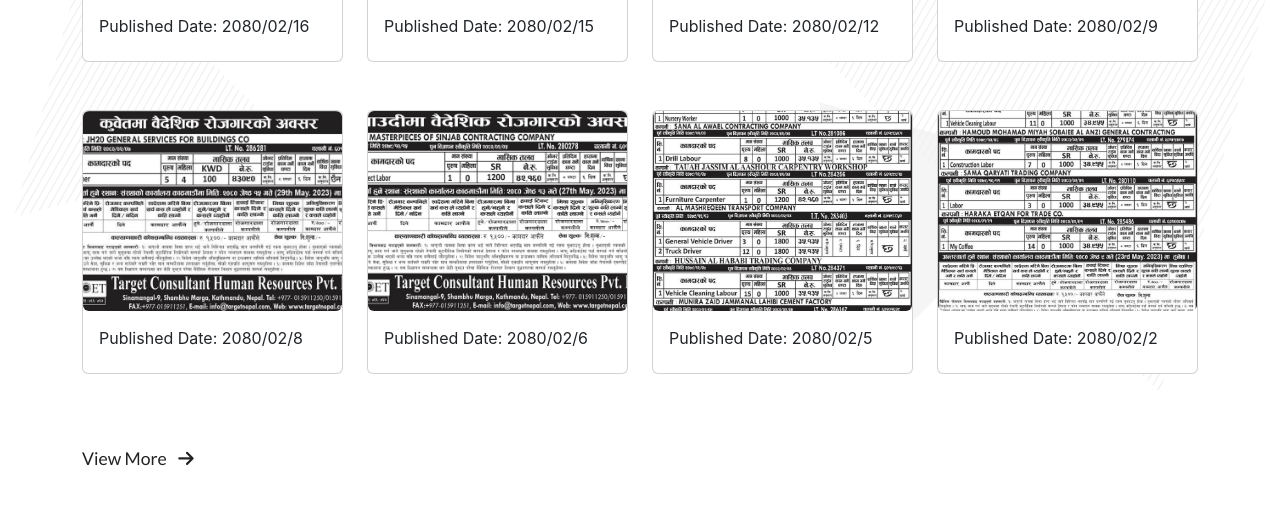
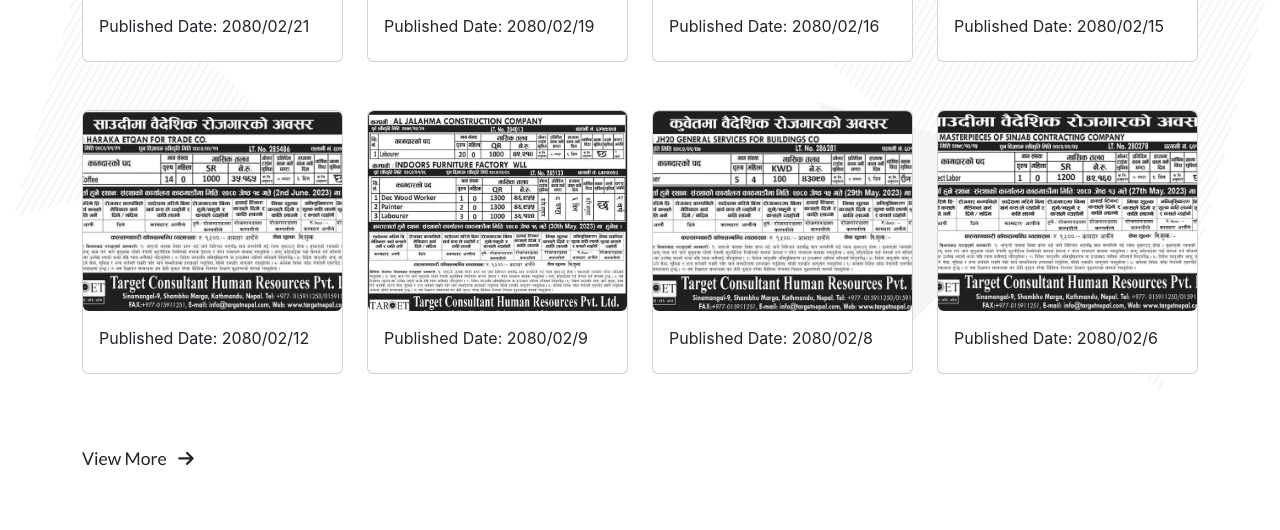
Before and after one commit to razustha/targetnepal, a PHP site: page / in a window 1280 px wide. Shown: the part 2573-3103 px from the top of the page. Run offline with PHP 8.4, Linux system fonts and the light colour scheme; some libraries are stand-ins or nearby versions; some web fonts are replaced.

Commit message:
add demand 19 and 20 jestha

```diff
--- a/page-templates/all-job.php
+++ b/page-templates/all-job.php
@@ -5,6 +5,26 @@
             <p class="medium-text">Current Demands</p>
         </div>
         <div class="row g-4">
+            <div class="col-md-3">
+                <a href="assets/img/demand/02/20.jpg" data-lightbox="image-1">
+                    <div class="card mb-4">
+                        <img class="img-fluid rounded" src="assets/img/demand/02/20.jpg" alt="">
+                        <div class="card-body">
+                            <h5 class="card-title">Published Date: 2080/02/21</h5>
+                        </div>
+                    </div>
+                </a>
+            </div>
+            <div class="col-md-3">
+                <a href="assets/img/demand/02/18.jpg" data-lightbox="image-1">
+                    <div class="card mb-4">
+                        <img class="img-fluid rounded" src="assets/img/demand/02/18.jpg" alt="">
+                        <div class="card-body">
+                            <h5 class="card-title">Published Date: 2080/02/19</h5>
+                        </div>
+                    </div>
+                </a>
+            </div>
         <div class="col-md-3">
                 <a href="assets/img/demand/02/16.jpg" data-lightbox="image-1">
                     <div class="card mb-4">
@@ -66,26 +86,7 @@
                     </div>
                 </a>
             </div>
-        <div class="col-md-3">
-                <a href="assets/img/demand/02/5.jpg" data-lightbox="image-1">
-                    <div class="card mb-4">
-                        <img class="img-fluid rounded" src="assets/img/demand/02/5.jpg" alt="">
-                        <div class="card-body">
-                            <h5 class="card-title">Published Date: 2080/02/5</h5>
-                        </div>
-                    </div>
-                </a>
-            </div>
-        <div class="col-md-3">
-                <a href="assets/img/demand/02/2.jpg" data-lightbox="image-1">
-                    <div class="card mb-4">
-                        <img class="img-fluid rounded" src="assets/img/demand/02/2.jpg" alt="">
-                        <div class="card-body">
-                            <h5 class="card-title">Published Date: 2080/02/2</h5>
-                        </div>
-                    </div>
-                </a>
-            </div>
+
 
             </div>
         <div class="mt-5">
```
Also changed, not shown: job-demand.php (+20 -0 lines), assets/img/demand/02/18.jpg (added), assets/img/demand/02/20.jpg (added).
